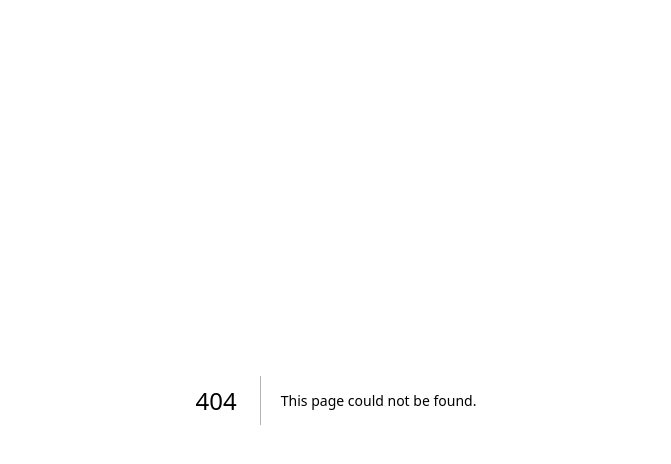
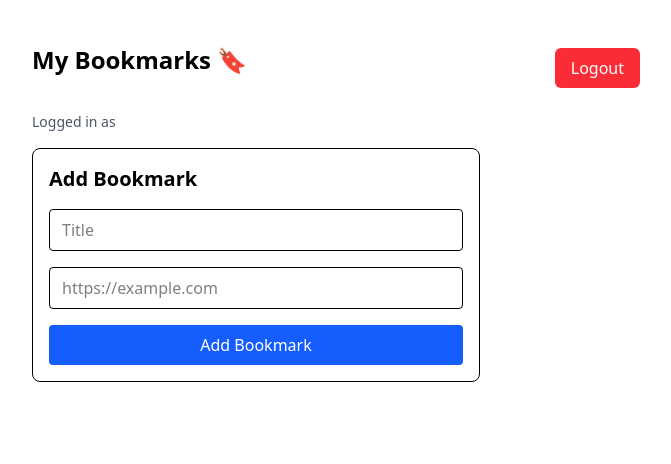
Before and after one commit to AmanMomin2207/smart-bookmark-app, a Next.js app: page /bookmarks in a window 1280 px wide. Before the commit this address had no page. Shown: the top 464 px of the page, without its empty margins (304-975 px from the left). Built offline with nearby package versions, Linux system fonts and the light colour scheme; no server answers.

Commit message:
Bookmark Management Create UI for adding bookmarks

```diff
--- /dev/null
+++ b/src/app/bookmarks/page.tsx
@@ -0,0 +1,22 @@
+import AddBookmarkForm from "@/components/AddBookmarkForm";
+import { getCurrentUser } from "@/lib/auth";
+import LogoutButton from "@/components/LogoutButton";
+
+export default async function BookmarksPage() {
+  const user = await getCurrentUser();
+
+  return (
+    <main className="mx-auto max-w-2xl p-8">
+      <div className="mb-6 flex items-center justify-between">
+        <h1 className="text-2xl font-bold">My Bookmarks 🔖</h1>
+        <LogoutButton />
+      </div>
+
+      <p className="mb-4 text-sm text-gray-600">
+        Logged in as {user?.email}
+      </p>
+
+      <AddBookmarkForm />
+    </main>
+  );
+}
--- /dev/null
+++ b/src/components/AddBookmarkForm.tsx
@@ -0,0 +1,79 @@
+"use client";
+
+import { useState } from "react";
+import { supabase } from "@/lib/supabase/client";
+
+export default function AddBookmarkForm() {
+  const [title, setTitle] = useState("");
+  const [url, setUrl] = useState("");
+  const [loading, setLoading] = useState(false);
+  const [error, setError] = useState<string | null>(null);
+
+  const addBookmark = async (e: React.FormEvent) => {
+    e.preventDefault();
+    setLoading(true);
+    setError(null);
+
+    const {
+      data: { user },
+    } = await supabase.auth.getUser();
+
+    if (!user) {
+      setError("Not authenticated");
+      setLoading(false);
+      return;
+    }
+
+    const { error } = await supabase.from("bookmarks").insert({
+      title,
+      url,
+      user_id: user.id,
+    });
+
+    if (error) {
+      setError(error.message);
+    } else {
+      setTitle("");
+      setUrl("");
+    }
+
+    setLoading(false);
+  };
+
+  return (
+    <form
+      onSubmit={addBookmark}
+      className="w-full max-w-md space-y-4 rounded-lg border p-4"
+    >
+      <h2 className="text-xl font-semibold">Add Bookmark</h2>
+
+      <input
+        type="text"
+        placeholder="Title"
+        value={title}
+        onChange={(e) => setTitle(e.target.value)}
+        required
+        className="w-full rounded border px-3 py-2"
+      />
+
+      <input
+        type="url"
+        placeholder="https://example.com"
+        value={url}
+        onChange={(e) => setUrl(e.target.value)}
+        required
+        className="w-full rounded border px-3 py-2"
+      />
+
+      {error && <p className="text-sm text-red-500">{error}</p>}
+
+      <button
+        type="submit"
+        disabled={loading}
+        className="w-full rounded bg-blue-600 py-2 text-white hover:bg-blue-700 disabled:opacity-50"
+      >
+        {loading ? "Saving..." : "Add Bookmark"}
+      </button>
+    </form>
+  );
+}
```
